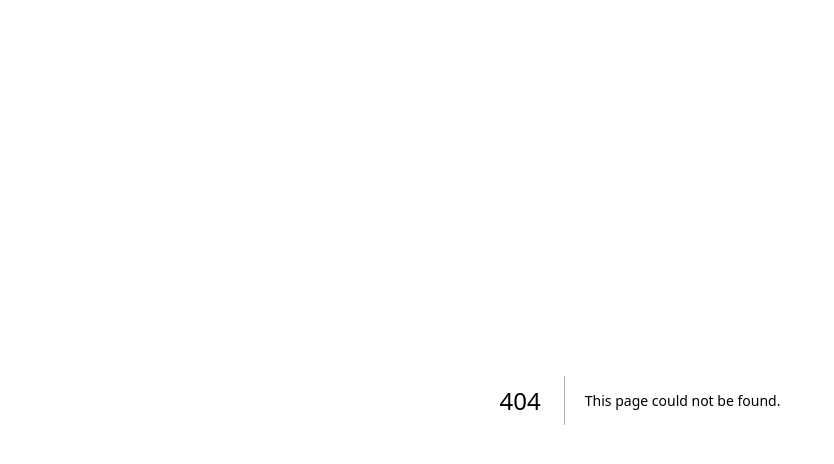
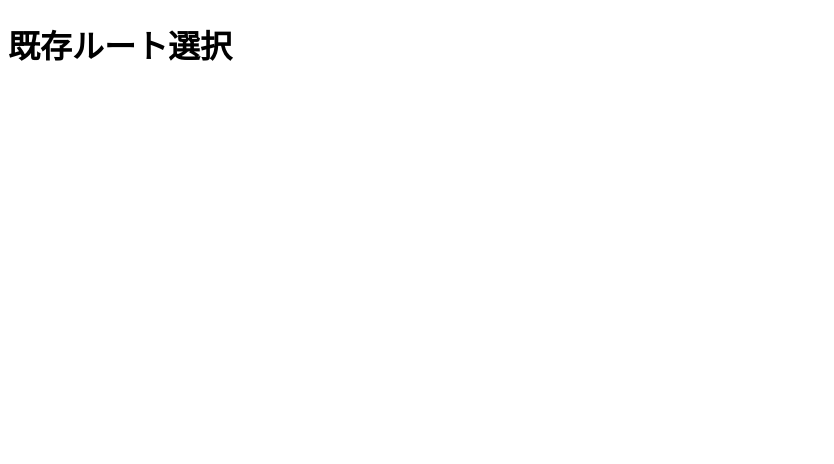
Before and after one commit to ozkoharu/fantastic-kohga, a Next.js app: page /ExistsRoute in a window 1280 px wide. Before the commit this address had no page. Shown: the top 464 px of the page, without its empty margins (0-834 px from the left). Built offline with nearby package versions, Linux system fonts and the light colour scheme.

Commit message:
ExistsPagewip

```diff
--- /dev/null
+++ b/pages/ExistsRoute.tsx
@@ -0,0 +1,10 @@
+import { NextPage } from "next";
+
+const ExistsPage = () => {
+    return (
+        <>
+            <h1>既存ルート選択</h1>
+        </>
+    )
+}
+export default ExistsPage;
```
